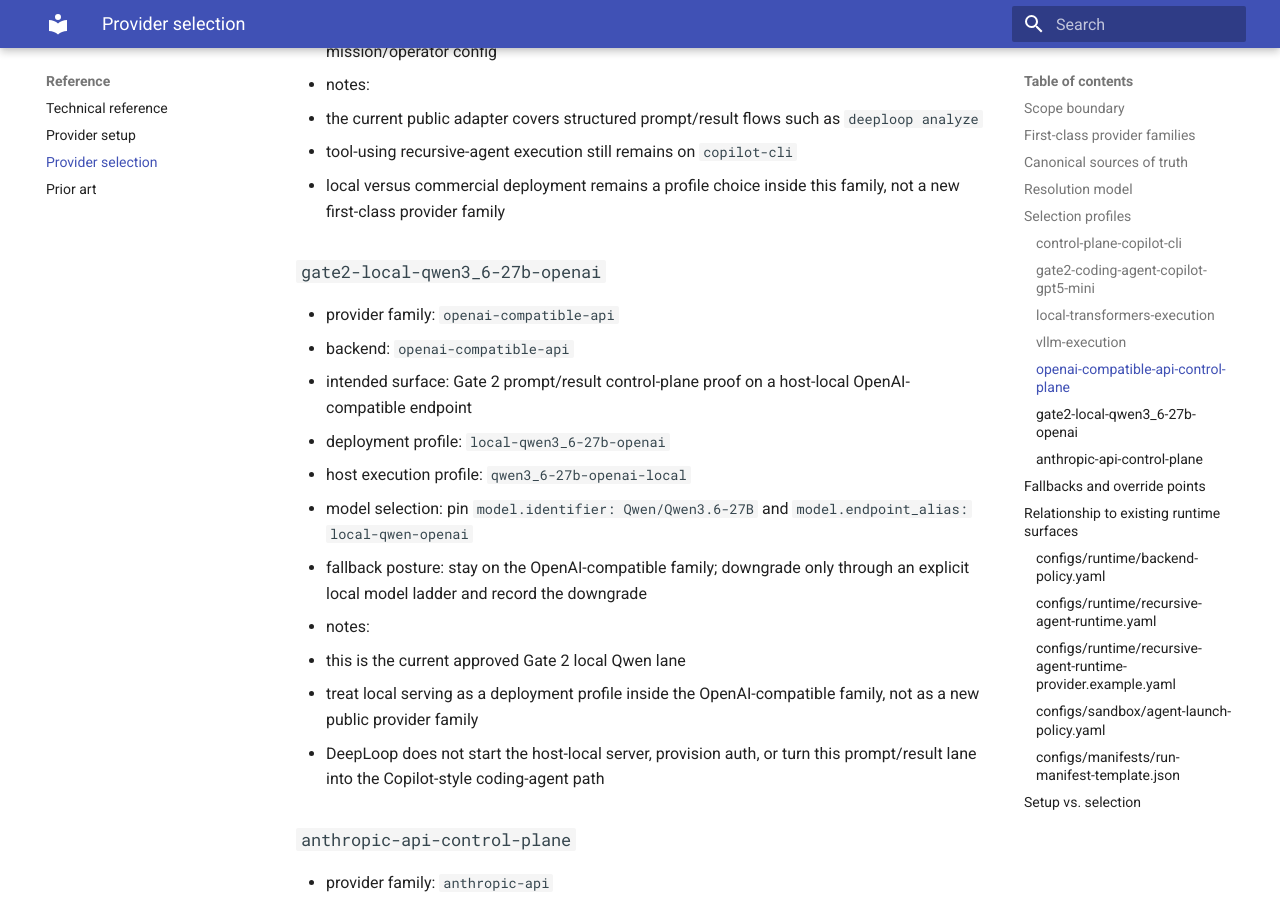
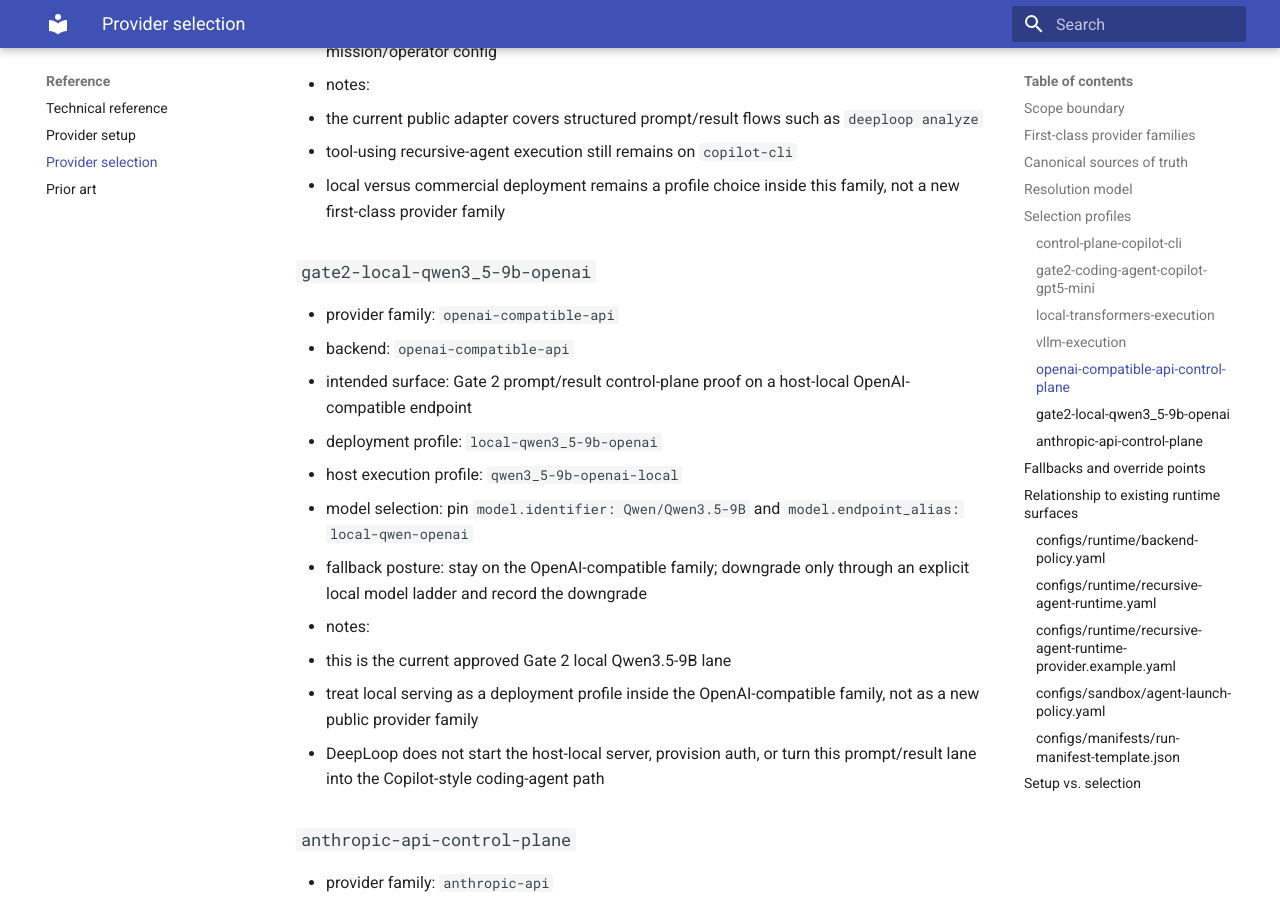
Before and after one commit to MoyYuan/DeepLoop, an MkDocs documentation site: the page built from docs/reference/provider-selection.md, in a window 1280 px wide and 900 px high, scrolled down 3996 px. Built offline with MkDocs 1.6.1 and Material for MkDocs 9.7.7, drawn with Linux system fonts in a browser that asks for light colours.

Commit message:
Swap Gate 2 local Qwen lane to 9B
Co-authored-by: Copilot <223556219+Copilot@users.noreply.github.com>

````diff
--- a/docs/design/release-automation.md
+++ b/docs/design/release-automation.md
@@ -72,7 +72,7 @@ In the current release story, keep the split explicit:
 
 - **Gate 1** is the baseline install/bootstrap/docs proof (`make public-bootstrap-check`,
   `make docker-release-validate`, `make docs-build`)
-- **Gate 2** is the separate real-runtime proof on the approved local Qwen
+- **Gate 2** is the separate real-runtime proof on the approved local Qwen3.5-9B
   OpenAI-compatible lane plus the Copilot CLI `gpt-5-mini` coding-agent lane,
   recorded through `scripts/release/real_runtime_validation.py`
 - package promotion artifacts and approvals contribute to the release bundle,
--- a/docs/reference/provider-selection.md
+++ b/docs/reference/provider-selection.md
@@ -133,20 +133,20 @@ The machine-readable registry defines these public profiles:
   - local versus commercial deployment remains a profile choice inside this
     family, not a new first-class provider family
 
-### `gate2-local-qwen3_6-27b-openai`
+### `gate2-local-qwen3_5-9b-openai`
 
 - provider family: `openai-compatible-api`
 - backend: `openai-compatible-api`
 - intended surface: Gate 2 prompt/result control-plane proof on a host-local
   OpenAI-compatible endpoint
-- deployment profile: `local-qwen3_6-27b-openai`
-- host execution profile: `qwen3_6-27b-openai-local`
-- model selection: pin `model.identifier: Qwen/Qwen3.6-27B` and
+- deployment profile: `local-qwen3_5-9b-openai`
+- host execution profile: `qwen3_5-9b-openai-local`
+- model selection: pin `model.identifier: Qwen/Qwen3.5-9B` and
   `model.endpoint_alias: local-qwen-openai`
 - fallback posture: stay on the OpenAI-compatible family; downgrade only through
   an explicit local model ladder and record the downgrade
 - notes:
-  - this is the current approved Gate 2 local Qwen lane
+  - this is the current approved Gate 2 local Qwen3.5-9B lane
   - treat local serving as a deployment profile inside the OpenAI-compatible
     family, not as a new public provider family
   - DeepLoop does not start the host-local server, provision auth, or turn this
--- a/docs/release/README.md
+++ b/docs/release/README.md
@@ -90,7 +90,7 @@ CLI quickstarts, or docs-command claims.
 The current approved Gate 2 phase requires both lanes from
 `configs/runtime/gate-2-runtime-lanes.yaml`:
 
-1. **local Qwen via an OpenAI-compatible lane**
+1. **local Qwen3.5-9B via an OpenAI-compatible lane**
 2. **Copilot CLI with GPT-5 mini (`gpt-5-mini`) for the coding-agent lane**
 
 Use the repo-owned harness:
@@ -99,7 +99,7 @@ Use the repo-owned harness:
 python scripts/release/real_runtime_validation.py \
   --validation-id <release-id> \
   --manual-note "fresh env + documented install path used for Gate 2" \
-  --lane-note "local-qwen-openai-compatible=host-local Qwen/OpenAI-compatible server was started outside DeepLoop" \
+  --lane-note "local-qwen-openai-compatible=host-local Qwen/Qwen3.5-9B OpenAI-compatible server was started outside DeepLoop" \
   --lane-note "copilot-cli-gpt-5-mini-coding-agent=machine was already authenticated for Copilot CLI before the run"
 ```
 
````
Also changed, not shown: docs/reference/provider-setup.md (+4 -4 lines), docs/reference/testing-strategy.md (+2 -2 lines), docs/release/release-maintenance.md (+5 -5 lines), scripts/release/README.md (+2 -2 lines), 8 other files.
